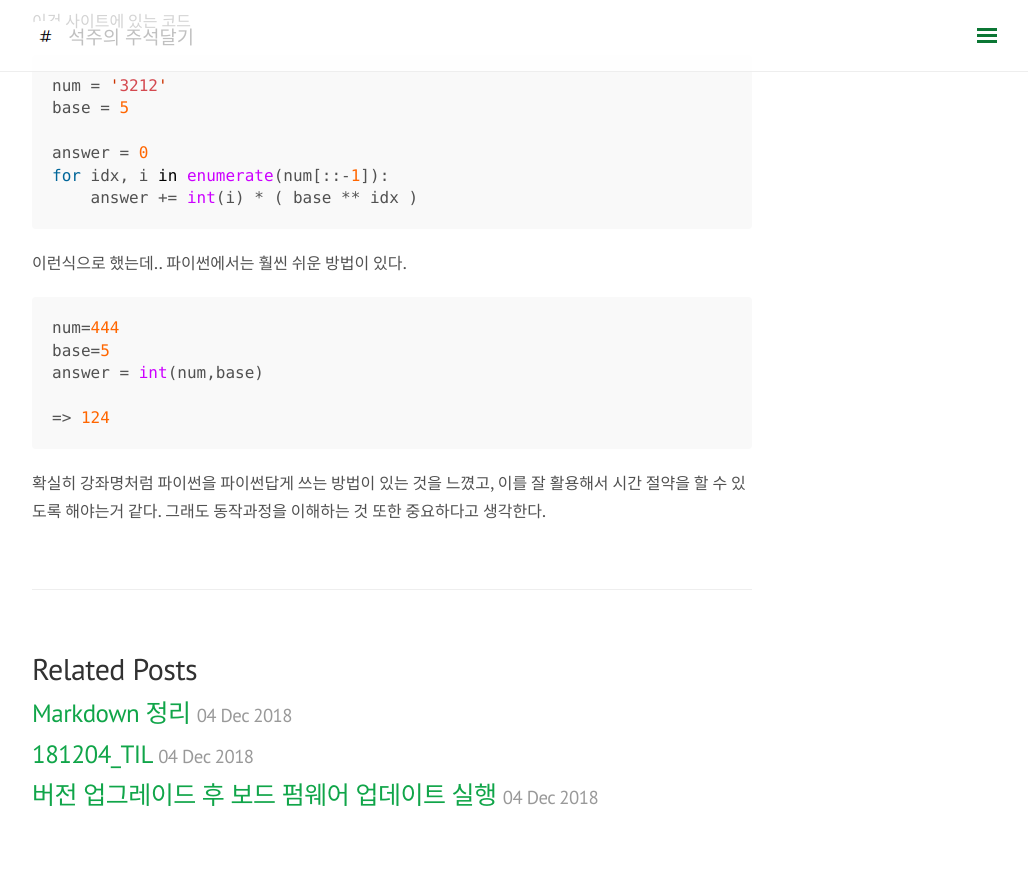
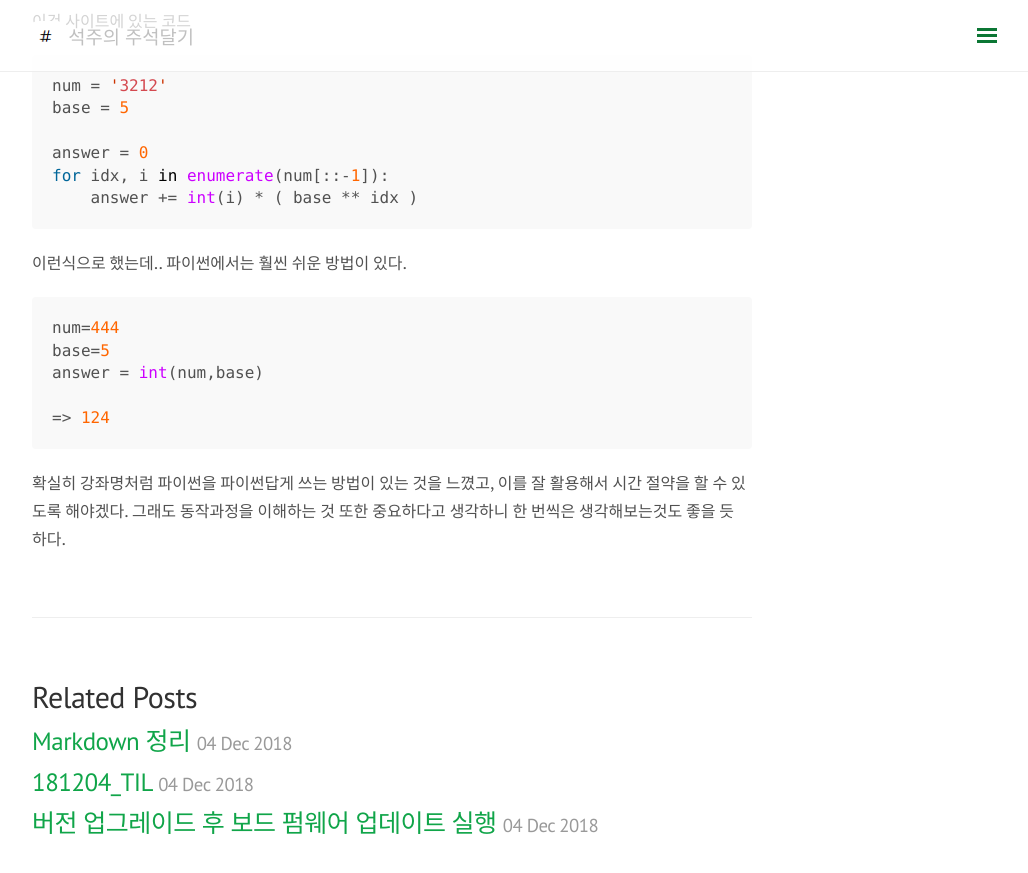
Before and after one commit to somefood/somefood.github.io, a Jekyll site: the page built from _posts/Python/2018-12-05-base.md, in a window 1280 px wide and 900 px high, scrolled down 697 px. Shown: the top 873 px of the window, without its empty margins (248-1276 px from the left). Built offline with Jekyll 4.4.1, drawn with Linux system fonts in a browser that asks for light colours; nearby versions of some CDN libraries; comment, search, counter and statistics services are not loaded.

Commit message:
Update 2018-12-05-base.md

````diff
--- a/_posts/Python/2018-12-05-base.md
+++ b/_posts/Python/2018-12-05-base.md
@@ -46,5 +46,5 @@
 => 124
 ```
 
-확실히 강좌명처럼 파이썬을 파이썬답게 쓰는 방법이 있는 것을 느꼈고, 이를 잘 활용해서 시간 절약을 할 수 있도록 해야는거 같다.
-그래도 동작과정을 이해하는 것 또한 중요하다고 생각한다.
+확실히 강좌명처럼 파이썬을 파이썬답게 쓰는 방법이 있는 것을 느꼈고, 이를 잘 활용해서 시간 절약을 할 수 있도록 해야겠다.
+그래도 동작과정을 이해하는 것 또한 중요하다고 생각하니 한 번씩은 생각해보는것도 좋을 듯 하다.
````
